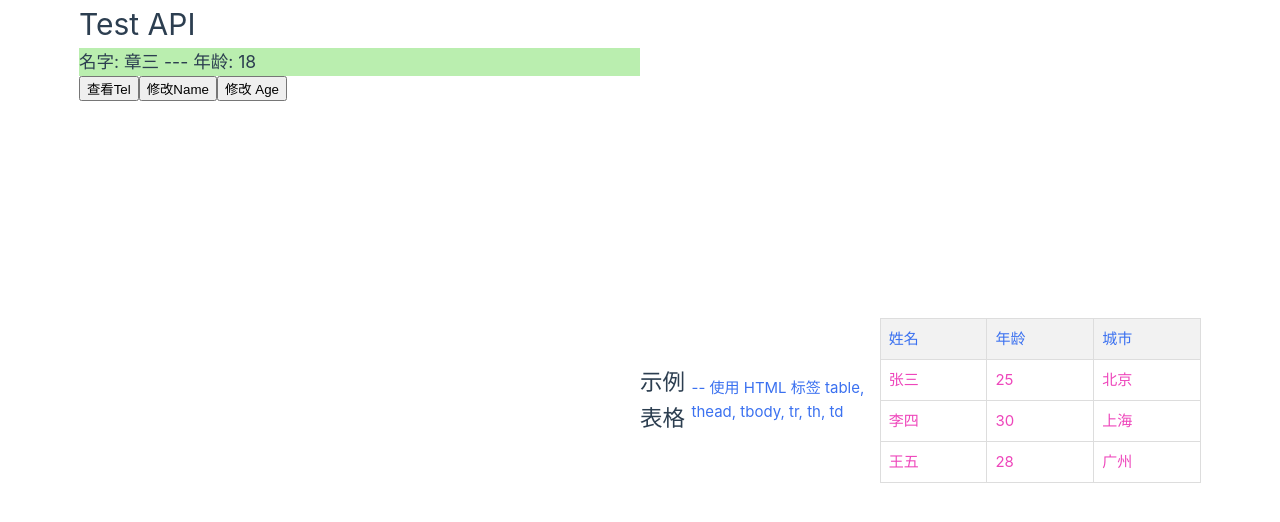
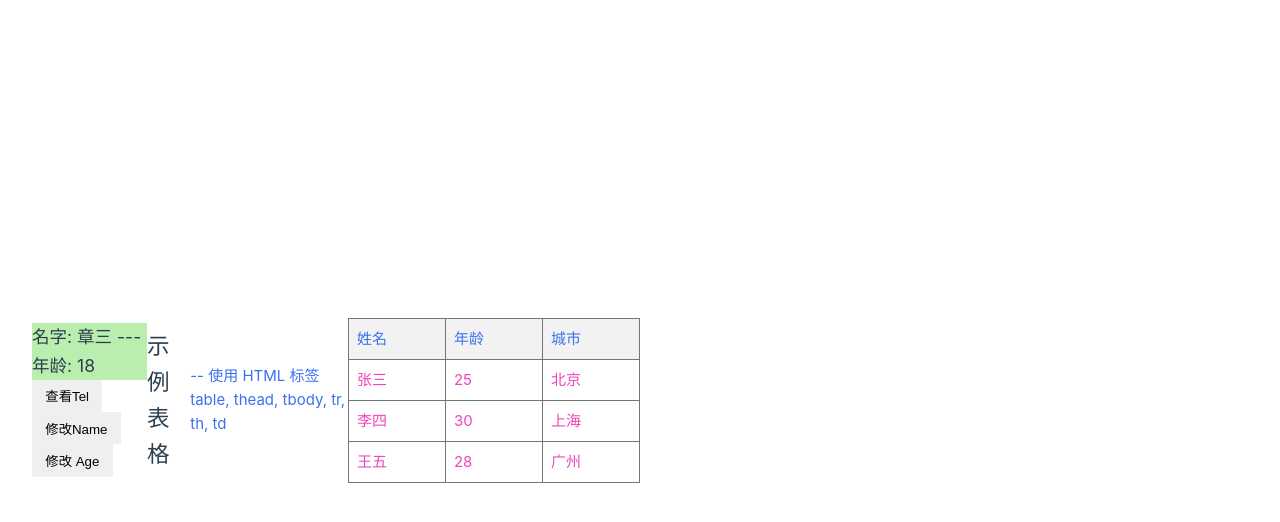
Before and after one commit to zhangdekai/vue_demo, a Vue app: page /api_test in a window 1280 px wide. Shown: the top 522 px of the page. Built offline with nearby package versions, Linux system fonts and the light colour scheme.

Commit message:
Update UI for APITest

```diff
--- a/src/components/APITest.vue
+++ b/src/components/APITest.vue
@@ -21,11 +21,14 @@ export default {
 
 </script>
 
-<template>
+<template class="APITest">
 
-    <div class="APITest">
+    <title>Test API</title>
 
-        <h1> Test API </h1>
+
+    <body>
+
+        <div>
 
             <h3 class="info">名字: {{ name }} --- 年龄: {{ age }}</h3>
             <button @click="showTel"> 查看Tel</button>
@@ -34,21 +37,13 @@ export default {
 
             <button @click="changeAge"> 修改 Age </button>
 
-
         </div>
 
-    <head>
-        <meta charset="UTF-8">
-        <meta name="viewport" content="width=device-width, initial-scale=1.0">
-        <title>表格示例</title>
-    </head>
-
-    <body>
         <h2>示例表格</h2>
         <h4> -- 使用 HTML 标签 table, thead, tbody, tr, th, td </h4>
         <table>
             <thead>
-                <tr id="head">
+                <tr id="table_head">
                     <th>姓名</th>
                     <th>年龄</th>
                     <th>城市</th>
@@ -79,12 +74,13 @@ export default {
 </template>
 
 <style>
-.head {
-    line-height: 1.5;
+.info {
+    background-color: rgb(186, 238, 175);
 }
 
-.info {
-    background-color: rgb(186, 238, 175);
+button {
+    border: #0b1221;
+    padding: 5pt 10pt;
 }
 
 table {
@@ -100,13 +96,13 @@ h4 {
 
 th,
 td {
-    border: 1px solid #ddd;
+    border: 1px solid #787575;
     padding: 8px;
     text-align: left;
     color: #ee46bb;
 }
 
-.head,
+.table_head,
 th {
     color: #3b71f0;
 
```
Lines whose indentation alone changed are shown as unchanged.
